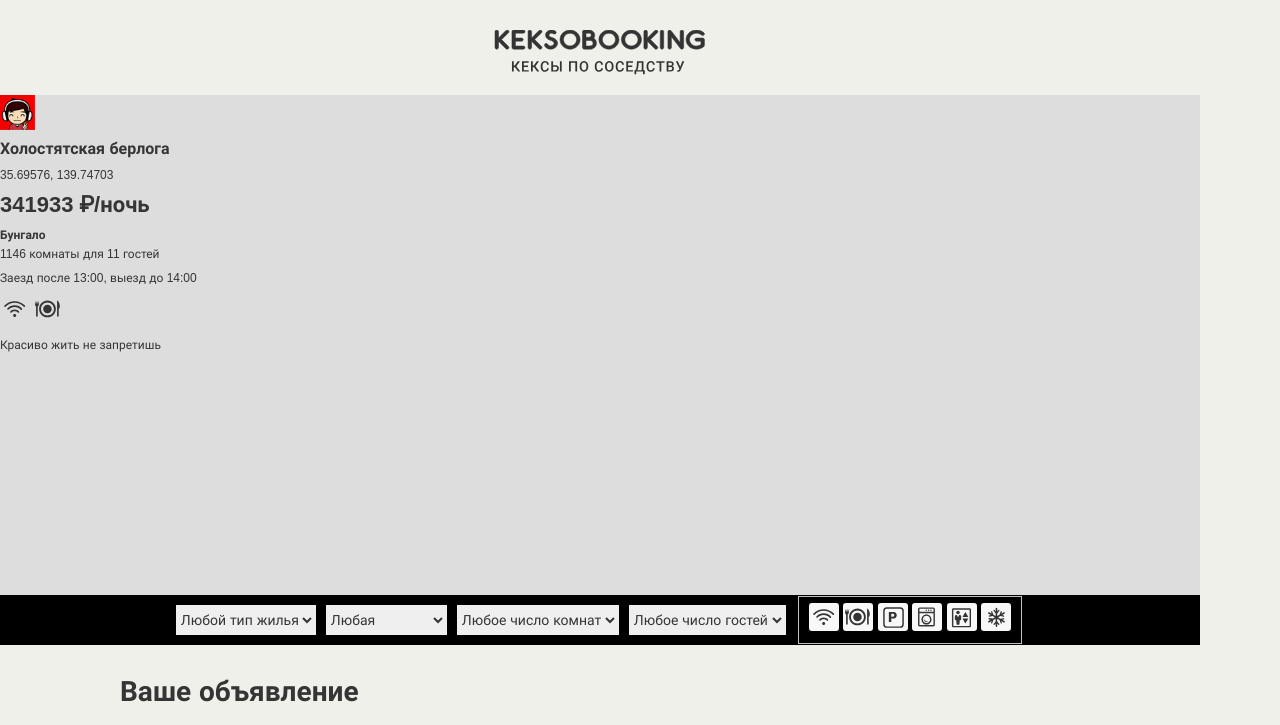
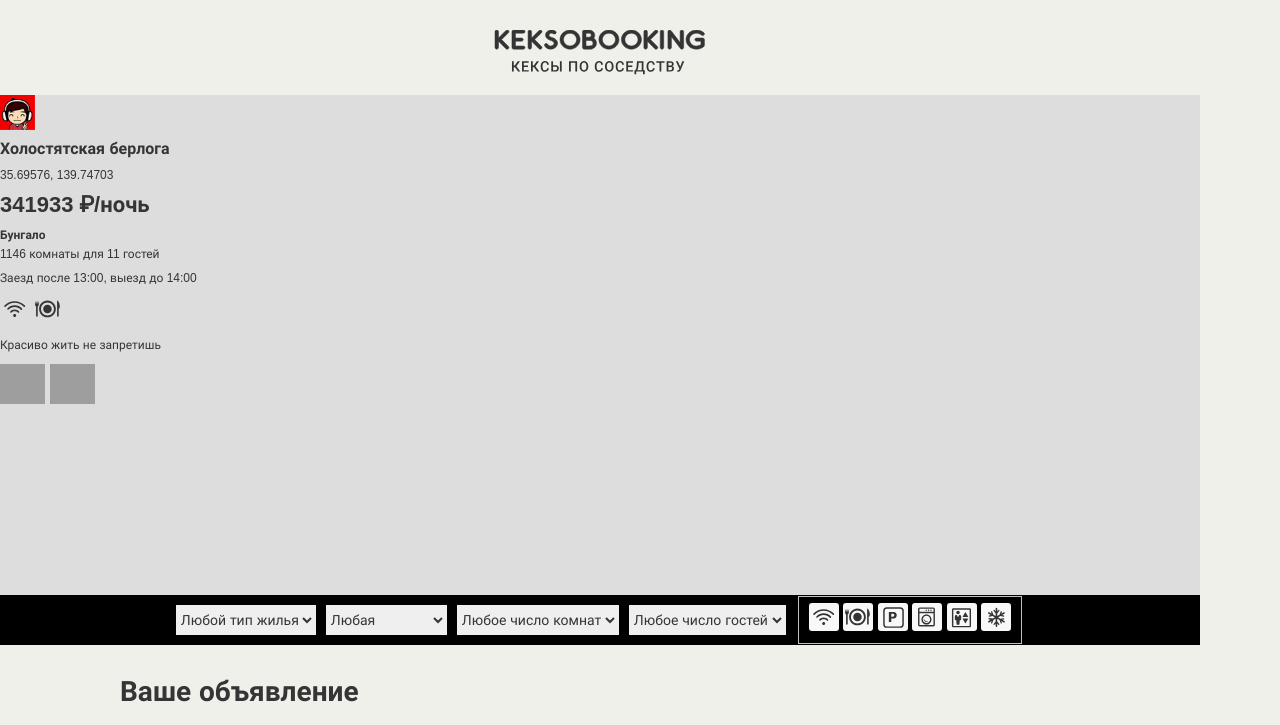
Before and after one commit to kirdiyk/1683649-keksobooking-23, a website with bundled scripts: page index.html in a window 1280 px wide. Shown: the top 725 px of the page. Built offline with nearby package versions, Linux system fonts and the light colour scheme; grey boxes are pictures that could not be loaded.

Commit message:
version 2.1 + part 2

```diff
--- a/index.html
+++ b/index.html
@@ -210,7 +210,7 @@
       </ul>
       <p class="popup__description">Великолепная квартира-студия в центре Токио. Подходит как туристам, так и бизнесменам. Квартира полностью укомплектована и недавно отремонтирована.</p>
       <div class="popup__photos">
-        <!-- <img src="" class="popup__photo" width="45" height="40" alt="Фотография жилья"> -->
+        <img src="" class="popup__photo" width="45" height="40" alt="Фотография жилья">
       </div>
     </article>
   </template>
--- a/js/popup.js
+++ b/js/popup.js
@@ -43,13 +43,13 @@ const createPopup = ({offer, author}) => {
   }
 
   const photoListElement = advertPopup.querySelector('.popup__photos');
-  if (!offer.photo) {
+  if (!offer.photos) {
     photoListElement.remove();
   } else {
     photoListElement.querySelector('.popup__photo').remove();
 
     offer.photos.forEach((address) => {
-      photoListElement.insertAdjacentHTML('beforeend', `<img src="${address}" class="popup__photo" width="45" height="40">`);
+      photoListElement.insertAdjacentHTML('beforeend', `<img src="${address}" class="popup__photo" width="45" height="40" alt="Фотография жилья">`);
     });
   }
 
```
